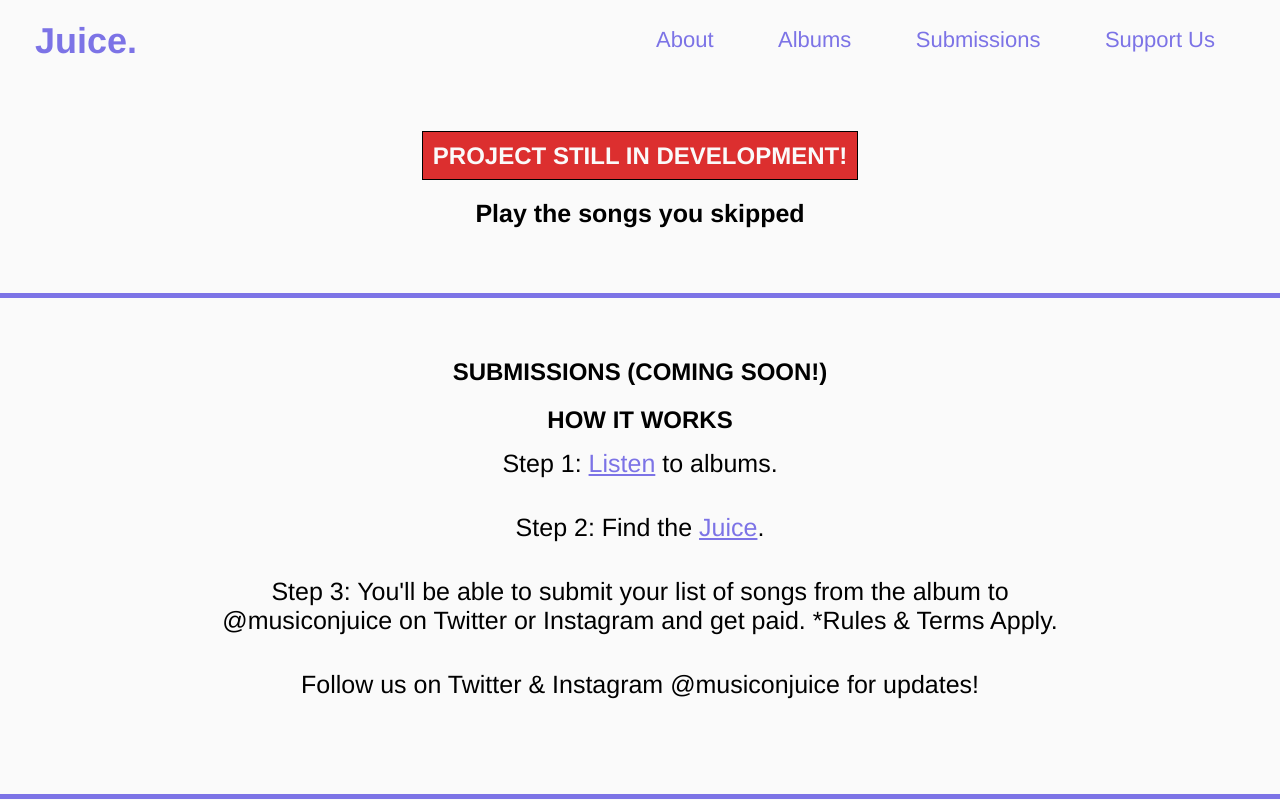
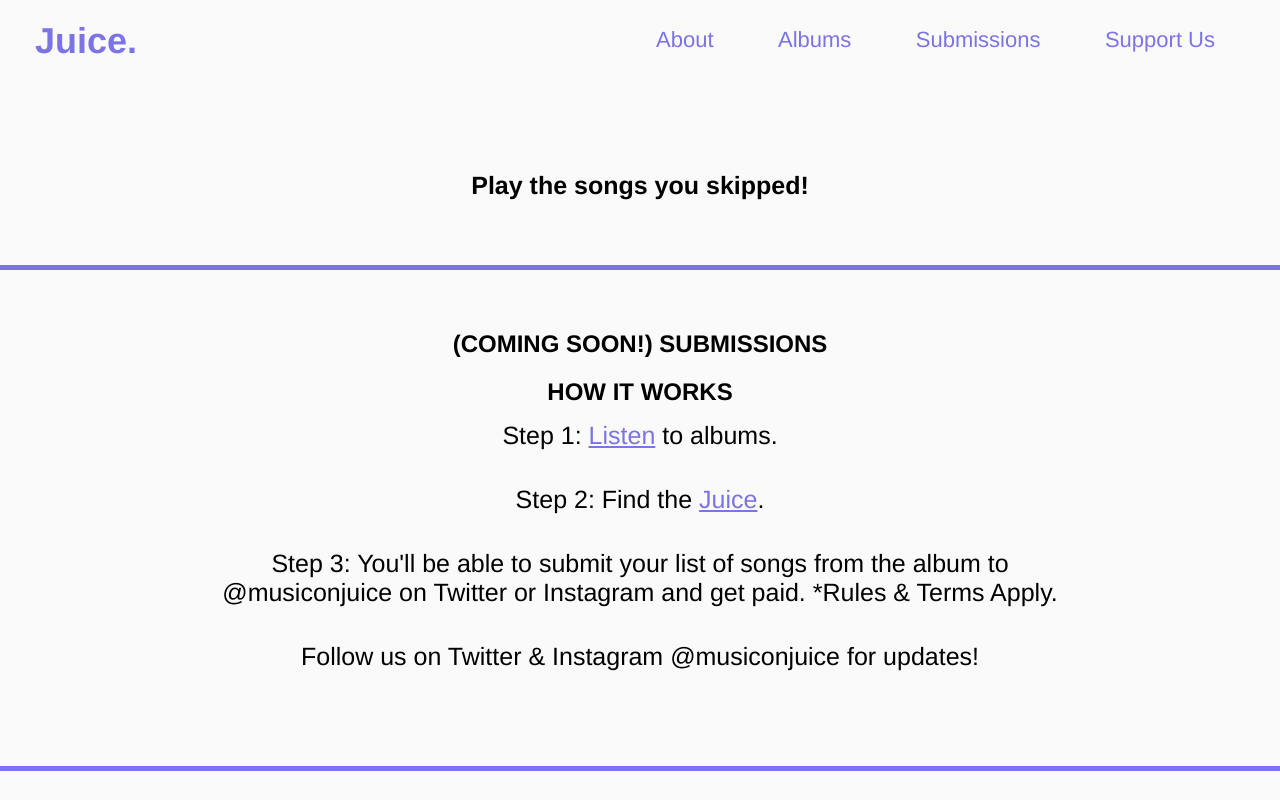
Before and after one commit to lowtiergod/shell, a plain HTML site: page index.html in a window 1280 px wide. Shown: the top 800 px of the page. Drawn offline with Linux system fonts and the light colour scheme.

Commit message:
taken off project in development

```diff
--- a/index.html
+++ b/index.html
@@ -24,13 +24,13 @@
     </header>
 
     <section class="about">
-        <h2><span id="development">Project Still In Development!</span></h2>
+        <!-- <h2><span id="development">Project Still In Development!</span></h2>-->
         <p class="intro"></p>
-        <h2 class="intro">Play the songs you skipped</h2>
+        <h2 class="intro">Play the songs you skipped!</h2>
     </section>
 
     <section id="submissions">
-        <h2 id="submissions-header">Submissions (Coming Soon!)</h2>
+        <h2 id="submissions-header">(Coming Soon!) Submissions</h2>
         <div id="how-it-works">
             <h2 id="how-it-works-title">How It Works</h2>
             <p class="steps">Step 1: <span id="juice">Listen</span> to albums.</p>
```
